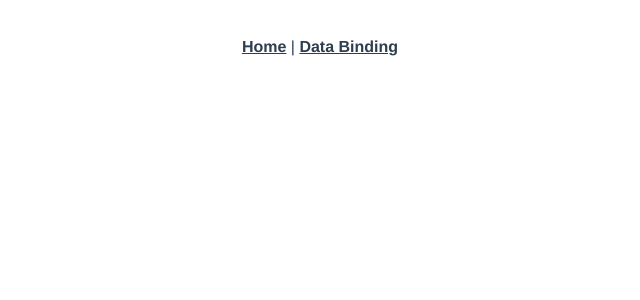
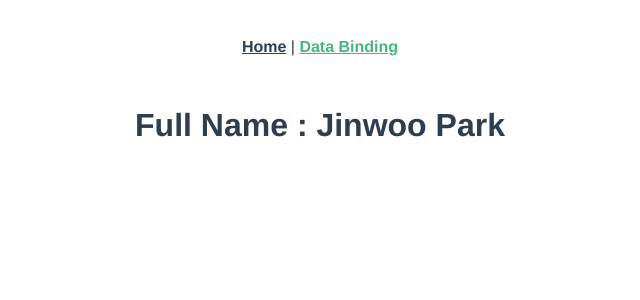
Before and after one commit to swat018/vue.js-project, a Vue app: page /computed in a window 1280 px wide. Before the commit this address had no page. Shown: the top 300 px of the page, without its empty margins (320-960 px from the left). Built offline with nearby package versions, Linux system fonts and the light colour scheme.

Commit message:
데이터 바인딩 - Computed

```diff
--- a/src/App.vue
+++ b/src/App.vue
@@ -1,7 +1,7 @@
 <template>
   <div id="nav">
     <router-link to="/">Home</router-link> |
-    <router-link to="/eventchange">Data Binding</router-link>
+    <router-link to="/computed">Data Binding</router-link>
   </div>
   <router-view/>
 </template>
--- a/src/router/index.js
+++ b/src/router/index.js
@@ -3,7 +3,7 @@ import {
   createWebHistory
 } from 'vue-router'
 import Home from '../views/Home.vue'
-import  EventChange from '../views/EventChange.vue'
+import Computed from '../views/Computed.vue'
 
 const routes = [
   {
@@ -20,9 +20,9 @@ const routes = [
     component: () => import(/* webpackChunkName: "about" */ '../views/About.vue')
   },
   {
-    path: '/eventchange',
-    name: 'EventChange',
-    component: EventChange
+    path: '/computed',
+    name: 'Computed',
+    component: Computed
   }
 ]
 
--- /dev/null
+++ b/src/views/Computed.vue
@@ -0,0 +1,20 @@
+<template>
+  <h1>Full Name : {{fullName}}</h1>
+</template>
+
+<script>
+export default {
+  name: "Computed",
+  data() {
+    return {
+      firstName: 'Jinwoo',
+      lastName: 'Park'
+    };
+  },
+  computed: {
+    fullName() {
+      return this.firstName + ' ' + this.lastName;
+    }
+  }
+}
+</script>
```
